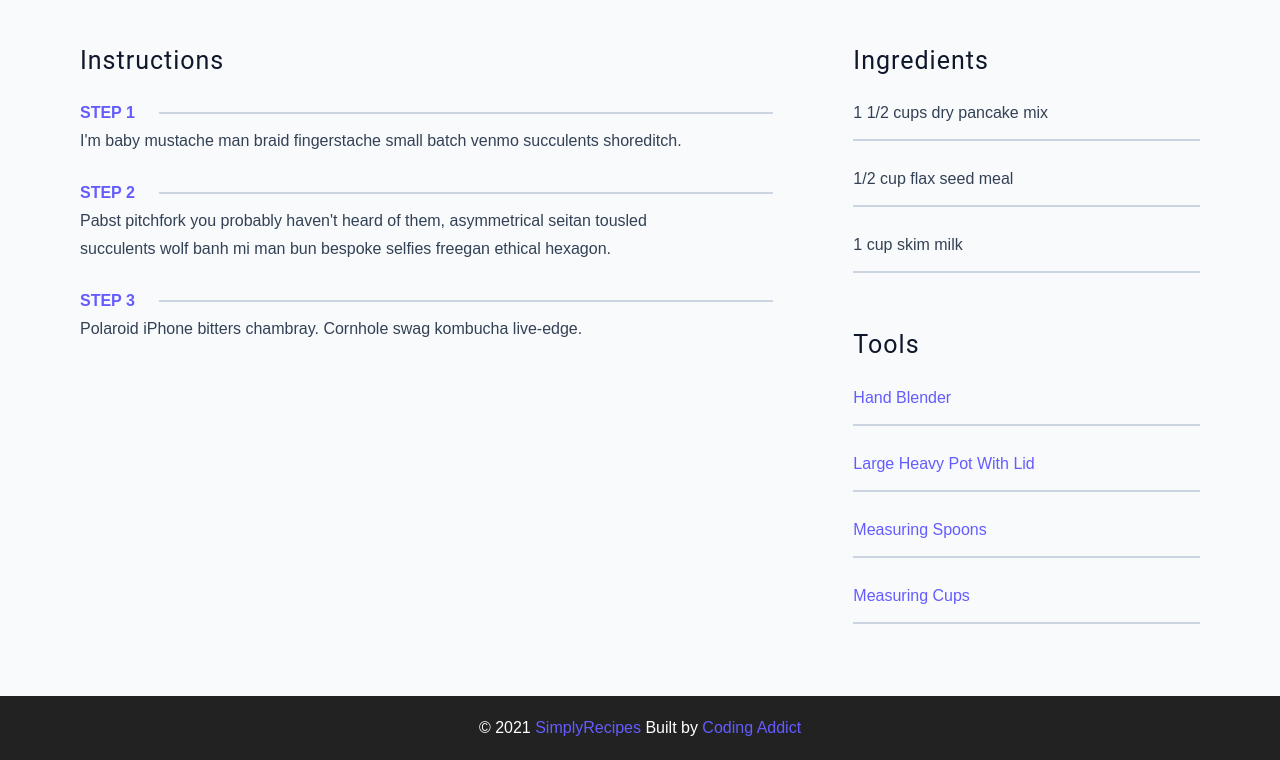
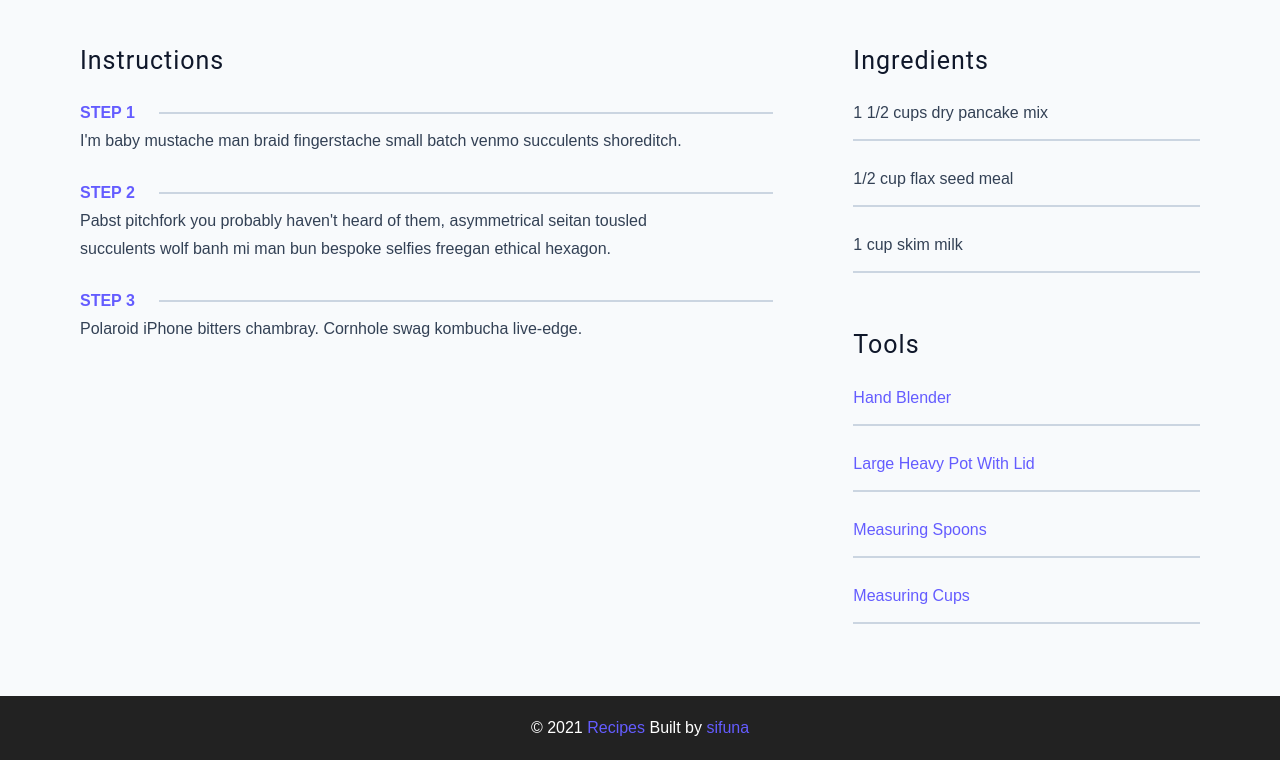
Before and after one commit to sifuna2002/reciepe.github.io, a plain HTML site: page single-recipe.html in a window 1280 px wide. Shown: the part 553-1313 px from the top of the page. Drawn offline with Linux system fonts and the light colour scheme.

Commit message:
Update single-recipe.html

```diff
--- a/single-recipe.html
+++ b/single-recipe.html
@@ -4,7 +4,7 @@
     <meta charset="UTF-8" />
     <meta http-equiv="X-UA-Compatible" content="IE=edge" />
     <meta name="viewport" content="width=device-width, initial-scale=1.0" />
-    <title>Single Recipe || Final</title>
+    <title>Single Recipe</title>
     <!-- favicon -->
     <link rel="shortcut icon" href="./assets/favicon.ico" type="image/x-icon" />
     <!-- normalize -->
@@ -150,8 +150,8 @@
     <footer class="page-footer">
       <p>
         &copy; <span id="date"></span>
-        <span class="footer-logo">SimplyRecipes</span> Built by
-        <a href="https://www.johnsmilga.com/">Coding Addict</a>
+        <span class="footer-logo">Recipes</span> Built by
+        <a href="https://sifunaportfolio.vercel.app/">sifuna</a>
       </p>
     </footer>
     <script src="./js/app.js"></script>
```
